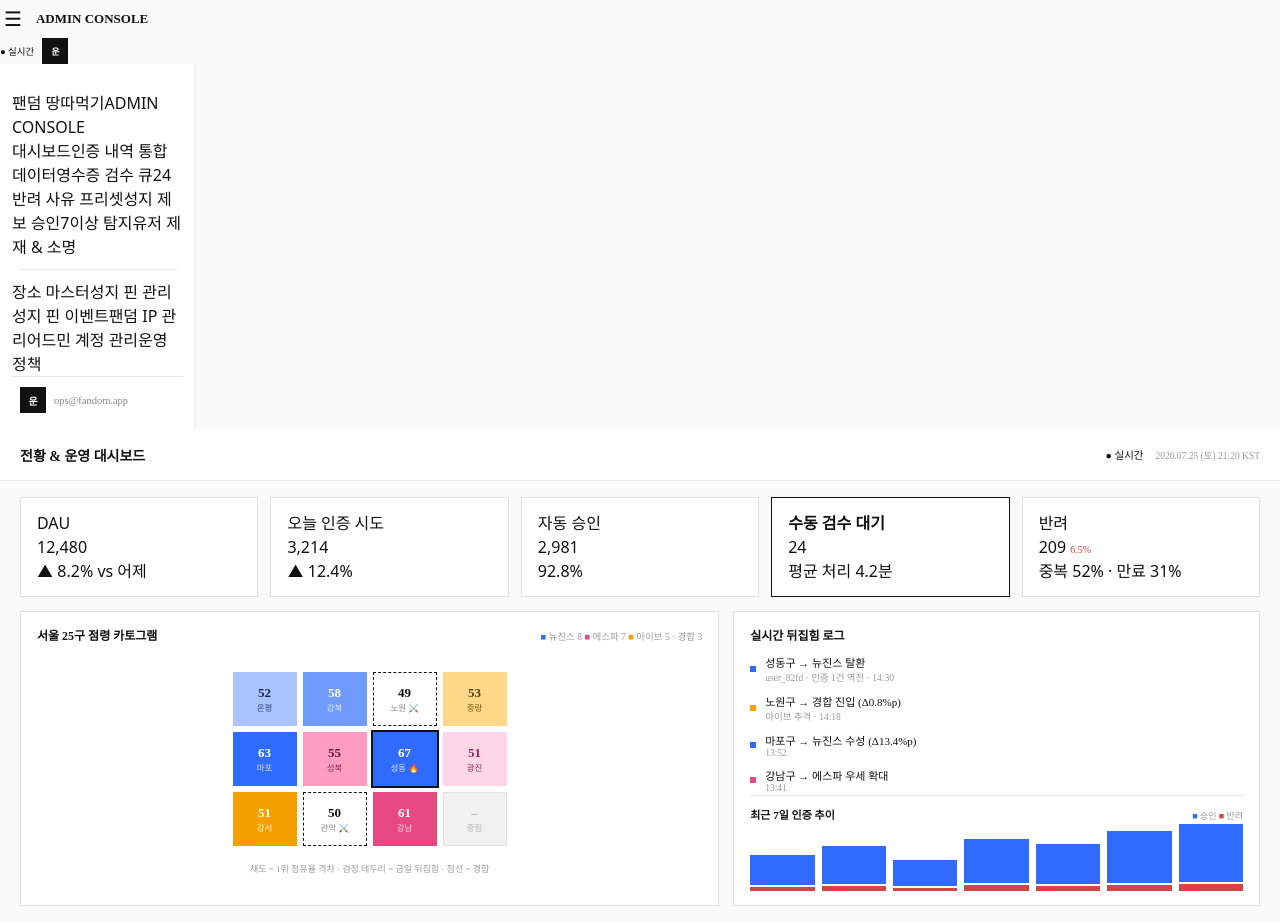
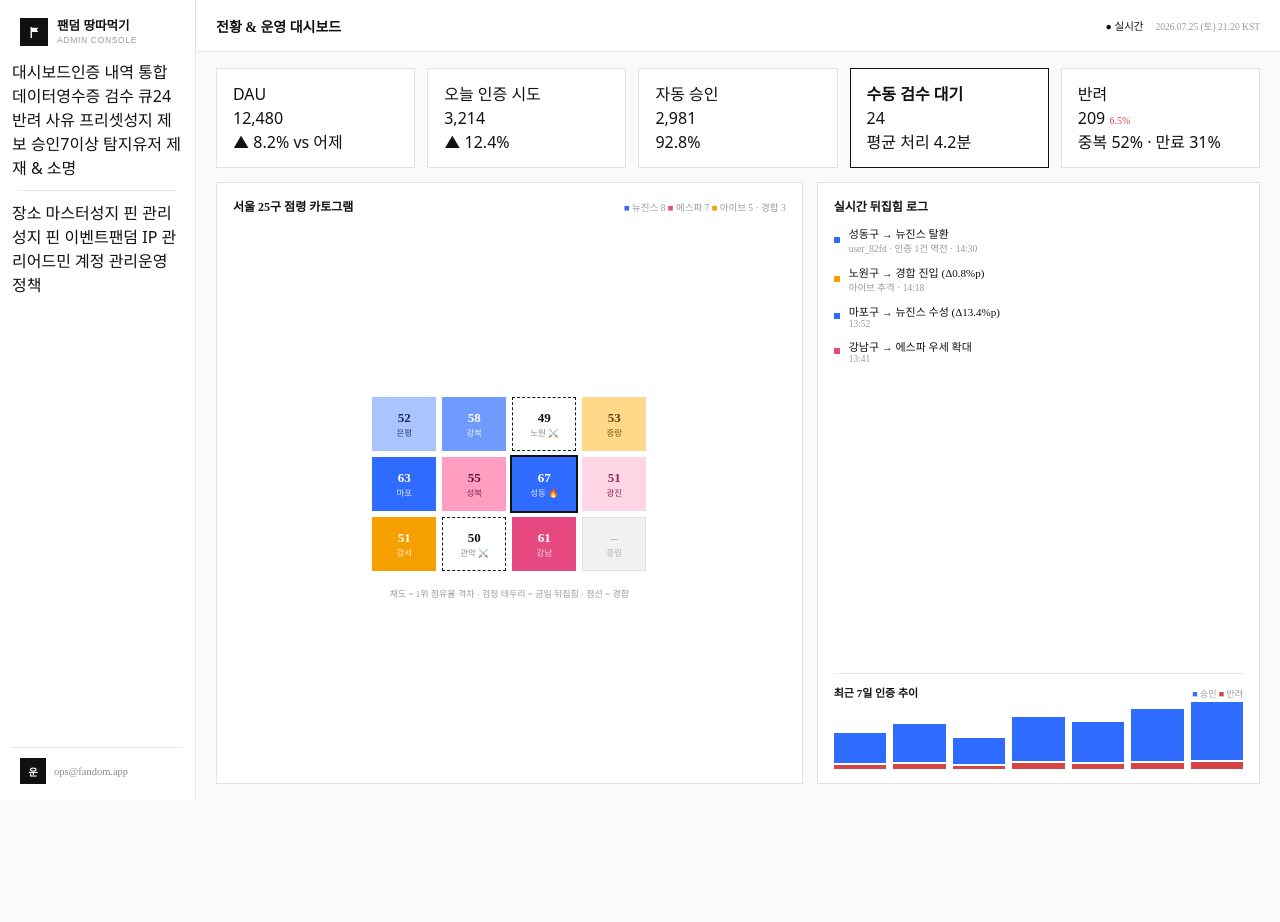
Before and after one commit to nino2767/fandom-conquest, a Next.js app in the folder admin-view/: page / in a window 1280 px wide. After the commit the page ends 800 px from the top, so only its background shows below. Built offline with nearby package versions, Linux system fonts and the light colour scheme; a web font is replaced by a local one.

Commit message:
fix: 어드민 루트 레이아웃 admin-body 및 admin-container 좌우 flex 분할 CSS 복원 (사이드바 박스 찌그러짐 원천 차단)

```diff
--- a/admin-view/src/app/admin.css
+++ b/admin-view/src/app/admin.css
@@ -3,14 +3,22 @@
 @import "tailwindcss";
 
 /* ----------------------------------------------------
- * HTML v0.2 Publishing Specification Standard CSS
+ * Root Application Container & Flex Layout Specs
  * ---------------------------------------------------- */
-
-body {
+html, body {
   margin: 0;
+  padding: 0;
+  width: 100vw;
+  height: 100vh;
+  overflow: hidden;
   background: #fafafa;
   font-family: "Pretendard", system-ui, -apple-system, sans-serif;
   color: #111111;
+  -webkit-font-smoothing: antialiased;
+}
+
+* {
+  box-sizing: border-box;
 }
 
 a {
@@ -22,19 +30,47 @@ a:hover {
   color: #555555;
 }
 
-* {
-  box-sizing: border-box;
+.admin-body {
+  width: 100vw;
+  height: 100vh;
+  display: flex;
+  flex-direction: column;
+  overflow: hidden;
+  background: #fafafa;
 }
 
-/* Sidebar Branding & Navigation */
-.brand {
+.admin-container {
+  flex: 1;
+  display: flex;
+  flex-direction: row;
+  min-height: 0;
+  width: 100%;
+  overflow: hidden;
+}
+
+/* Sidebar Navigation (.dk-side spec: 196px) */
+.admin-sidebar {
+  width: 196px;
+  flex: none;
+  background: #ffffff;
+  border-right: 1px solid #e7e7e7;
+  display: flex;
+  flex-direction: column;
+  padding: 14px 12px;
+  box-sizing: border-box;
+  overflow-y: auto;
+  z-index: 10;
+}
+
+/* Sidebar Branding & Links */
+.brand, .admin-brand {
   display: flex;
   align-items: center;
   gap: 9px;
   padding: 4px 8px 14px;
 }
 
-.lg {
+.lg, .admin-brand-icon {
   width: 28px;
   height: 28px;
   flex: none;
@@ -44,14 +80,14 @@ a:hover {
   justify-content: center;
 }
 
-.bt {
+.bt, .admin-brand-text {
   font: 700 12.5px/1.15 "Pretendard", sans-serif;
   color: #111111;
   display: flex;
   flex-direction: column;
 }
 
-.bt b {
+.bt b, .admin-brand-sub {
   font: 400 8.5px "Pretendard", sans-serif;
   color: #9a9a9a;
   letter-spacing: 0.08em;
@@ -68,6 +104,7 @@ a:hover {
   cursor: pointer;
   border-radius: 0px;
   user-select: none;
+  white-space: nowrap;
 }
 
 .nav:hover {
@@ -109,6 +146,30 @@ a:hover {
   height: 6px;
   border-radius: 50%;
   background: #d64545;
+}
+
+/* Main Workspace View Engine */
+.admin-main {
+  flex: 1;
+  min-width: 0;
+  display: flex;
+  flex-direction: column;
+  overflow: hidden;
+  background: #fafafa;
+  padding: 0px;
+}
+
+.admin-topbar {
+  min-height: 52px;
+  flex: none;
+  background: #ffffff;
+  border-bottom: 1px solid #e7e7e7;
+  display: flex;
+  align-items: center;
+  justify-content: space-between;
+  padding: 0 20px;
+  gap: 12px;
+  box-sizing: border-box;
 }
 
 /* Cards & Text Tokens */
@@ -155,7 +216,7 @@ a:hover {
   justify-content: center;
 }
 
-/* Form Inputs & Fields */
+/* Form Controls & Badges */
 .fl {
   font: 400 9.5px "Pretendard", sans-serif;
   color: #9a9a9a;
@@ -239,9 +300,7 @@ a:hover {
   white-space: nowrap;
 }
 
-/* ----------------------------------------------------
- * Data Tables CSS Grid/Flex System Standard
- * ---------------------------------------------------- */
+/* Data Tables Row/Column Alignment Engine */
 .thr {
   display: flex;
   align-items: center;
@@ -277,7 +336,6 @@ a:hover {
   color: #111111;
 }
 
-/* Crucial Fix: Ensure span elements in thr/tr have block formatting & flex behavior */
 .thr > span,
 .tr > span {
   display: inline-block;
@@ -288,51 +346,25 @@ a:hover {
   vertical-align: middle;
 }
 
-/* Main App Layout Structures */
-.admin-layout-root {
-  display: flex;
-  width: 100vw;
-  height: 100vh;
-  overflow: hidden;
-  background: #fafafa;
+/* Mobile top bar (hidden on desktop) */
+.admin-mobile-header {
+  display: none;
+  height: 50px;
+  background: #ffffff;
+  border-bottom: 1px solid #e7e7e7;
+  padding: 0 14px;
+  align-items: center;
+  justify-content: space-between;
+  flex: none;
+  z-index: 100;
 }
 
-.admin-sidebar {
-  width: 196px;
-  flex: none;
-  background: #ffffff;
-  border-right: 1px solid #e7e7e7;
-  display: flex;
-  flex-direction: column;
-  padding: 14px 12px;
-  box-sizing: border-box;
-}
+/* Responsive Breakpoints */
+@media (max-width: 1024px) {
+  .admin-mobile-header {
+    display: flex;
+  }
 
-.admin-main {
-  flex: 1;
-  min-width: 0;
-  display: flex;
-  flex-direction: column;
-  overflow: hidden;
-  background: #fafafa;
-  padding: 0px;
-}
-
-.admin-topbar {
-  min-height: 52px;
-  flex: none;
-  background: #ffffff;
-  border-bottom: 1px solid #e7e7e7;
-  display: flex;
-  align-items: center;
-  justify-content: space-between;
-  padding: 0 20px;
-  gap: 12px;
-  box-sizing: border-box;
-}
-
-/* Responsive Utilities & Drawers */
-@media (max-width: 1024px) {
   .admin-sidebar {
     position: fixed;
     top: 0;
```
